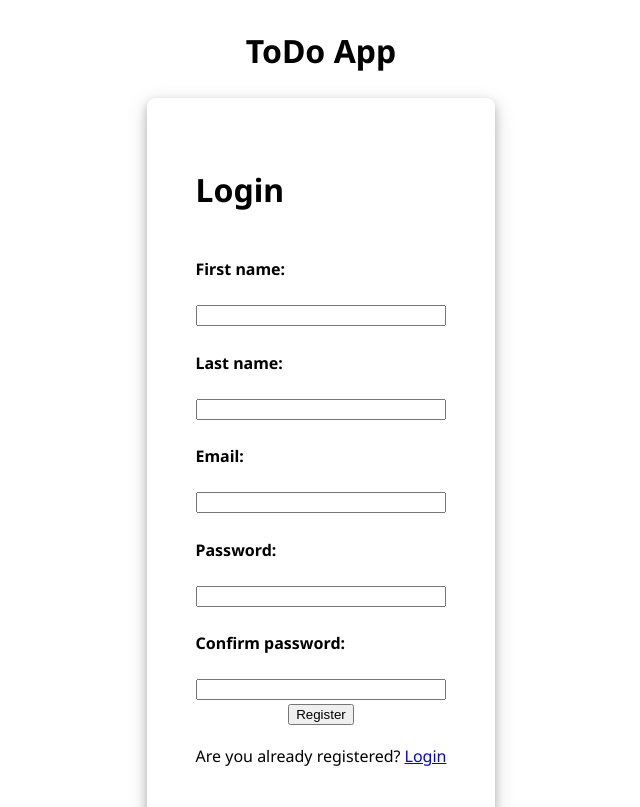
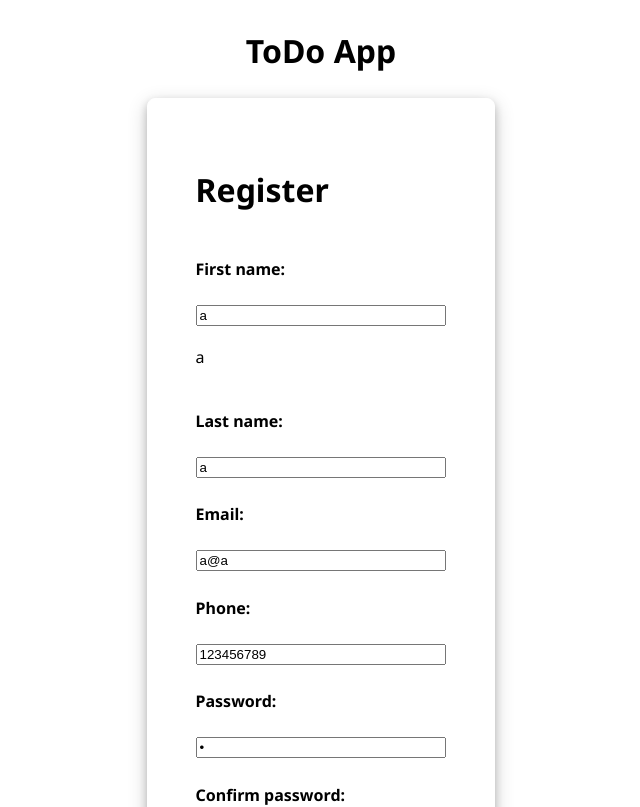
Before and after one commit to JirkaKneifl/Project-ToDoList-0.2, a React (Create React App) app in the folder todolist-app/: page /register in a window 1280 px wide. Shown: the top 807 px of the page, without its empty margins (319-959 px from the left). Built offline with nearby package versions, Linux system fonts and the light colour scheme.

Commit message:
zmeny v mine a v register plus neco malo app.tsx, index.tsx, Text.tsx

```diff
--- a/todolist-app/src/App.tsx
+++ b/todolist-app/src/App.tsx
@@ -5,9 +5,13 @@ import Login from "./pages/Login/Login";
 import Register from "./pages/Register/Register";
 import Main from "./pages/Main/Main"
 import Logout from "./pages/Logout";
+import {QueryClient , QueryClientProvider} from "react-query";
 
 function App() {
+    const queryClient = new QueryClient();
+
     return(
+      <QueryClientProvider client={queryClient}>
         <Routes>
             <Route path="/" element={<About />}/>
             <Route path={"/login"} element={<Login />}/>
@@ -15,6 +19,7 @@ function App() {
             <Route path={"/register"} element={<Register />}/>
             <Route path={"/main"} element={<Main />} />
         </Routes>
+      </QueryClientProvider>
 )
 
 
--- a/todolist-app/src/components/basicComponents/Text/Text.tsx
+++ b/todolist-app/src/components/basicComponents/Text/Text.tsx
@@ -2,7 +2,7 @@ import "./Text.css";
 
 type TextProps = {
     type: "title" | "body" | "small-body" | "meta";
-    children: string;
+    children: any;
 }
 
 const typeToElement: Record<TextProps["type"], string> = {
--- a/todolist-app/src/components/structureComponents/ListOfToDoLists/ListOfToDoLists.tsx
+++ b/todolist-app/src/components/structureComponents/ListOfToDoLists/ListOfToDoLists.tsx
@@ -13,7 +13,7 @@ function ListOfLists(){
         isError,
         error
     } = useQuery('listTodos',() =>
-        fetch('http://localhost:3000/main').then((res) => res.json())
+        fetch('http://localhost:3001/main').then((res) => res.json())
     );
 
     if (isLoading) return <p>Loading</p>;
@@ -23,9 +23,11 @@ function ListOfLists(){
         <>
             <div className={"listOfToDoListsPanel"}>
                 <VStack alignItems={"stretch"} justifyContent={"flex-start"} gap={1}>
-                    {todos?.map((todo: any) =>(
-                    <h3 className={"sidebarItem"}>{todo.title}</h3>
-                    ))}
+                    {todos?.map((todo: any) => {
+                        console.log(todo)
+                        return <Link key={todo.id_todo} to={`/main/${todo.id_todo}`}
+                              className={"sidebarItem"}>{todo.title}</Link>
+                    })}
                     <HrSeparator width={"80%"}></HrSeparator>
                     <Link to={""} className={"addButton"}><IoIosAddCircleOutline className={"addButtonIcon"}></IoIosAddCircleOutline>Add</Link>
                 </VStack>
--- a/todolist-app/src/components/structureComponents/RegisterForm/RegisterForm.tsx
+++ b/todolist-app/src/components/structureComponents/RegisterForm/RegisterForm.tsx
@@ -1,41 +1,31 @@
 import * as React from "react";
 import { Link } from "react-router-dom";
-import Button from "../../basicComponents/Button/Button";
 import VStack from "../../basicComponents/VStack";
 import Text from "../../basicComponents/Text/Text";
 import HStack from "../../basicComponents/HStack";
 import "./RegisterForm.css"
-import {useMutation, useQuery} from "react-query";
+import {useMutation} from "react-query";
 import {FormEvent, useState} from "react";
 
 function RegisterForm(){
-    const [first_name, setFirstName] = useState('');
-    const [last_name, setLastName] = useState('');
-    const [email, setEmail] = useState('');
-    const [password, setPassword] = useState('');
-    const [confirmPassword, setConfirmPassword] = useState('');
 
-    /*useQuery('register', () =>
-        fetch('http://localhost:3000/register').then((res) => res.json()), {
-            onSuccess: (data: any) => {
-                setFirstName(data.first_name);
-                setLastName(data.last_name);
-                setEmail(data.email);
-                setPassword(data.password);
-                setConfirmPassword(data.confirm_password);
-            }
-        }
-    );*/
+    const [first_name, setFirstName] = useState('a');
+    const [last_name, setLastName] = useState('a');
+    const [email, setEmail] = useState('a@a');
+    const [phone, setPhone] = useState('123456789');
+    const [password, setPassword] = useState('a');
+    const [confirmPassword, setConfirmPassword] = useState('a');
 
     const createUserMutation = useMutation('createUser', () =>
-        fetch('http://localhost:3000/register/', {
-                method: 'POST',
-                headers: {
-                    contentType: 'application/json',
-                },
-                body: JSON.stringify({first_name, last_name, email, password, confirmPassword})
-            }
-        ));
+        fetch('http://localhost:3001/register', {
+            method: 'POST',
+            headers: {'Content-Type': 'application/json'},
+            body: JSON.stringify({first_name, last_name, email, phone, password, confirmPassword})
+        }).then(() => {
+            console.log("createmutation probehl az sem")
+        }),
+
+    );
 
     const handleRegisterSubmit = (e: FormEvent) => {
         e.preventDefault();
@@ -46,41 +36,60 @@ function RegisterForm(){
             <div className={"registerForm"}>
                 <form onSubmit={handleRegisterSubmit}>
                     <VStack gap={1}>
-                        <Text type={"title"} children={"Login"}></Text>
+                        <Text type={"title"} children={"Register"}></Text>
                         <VStack gap={1} justifyContent={"flex-start"}>
-                            <Text type={"body"}>First name: </Text>
+                            <Text type={"body"}>First name:</Text>
                             <input
                                 type={"text"}
                                 name={first_name}
                                 value={first_name}
+                                onChange={(e) => setFirstName(e.target.value)}
+                                required
                             />
+                            <p>{first_name}</p>
                             <Text type={"body"}>Last name: </Text>
                             <input
                                 type={"text"}
                                 name={last_name}
                                 value={last_name}
+                                onChange={(e) => setLastName(e.target.value)}
+                                required
                             />
                             <Text type={"body"}>Email: </Text>
                             <input
                                 type={"email"}
                                 name={email}
                                 value={email}
+                                onChange={(e) => setEmail(e.target.value)}
+                                required
+                            />
+                            <Text type={"body"}>Phone: </Text>
+                            <input
+                                type={"tel"}
+                                name={phone}
+                                value={phone}
+                                onChange={(e) => setPhone(e.target.value)}
+                                required
                             />
                             <Text type={"body"}>Password: </Text>
                             <input
                                 type={"password"}
                                 name={password}
                                 value={password}
+                                onChange={(e) => setPassword(e.target.value)}
+                                required
                             />
                             <Text type={"body"}>Confirm password: </Text>
                             <input
                                 type={"password"}
                                 name={confirmPassword}
                                 value={confirmPassword}
+                                onChange={(e) => setConfirmPassword(e.target.value)}
+                                required
                             />
                         </VStack>
                         <VStack gap={1} justifyContent={"flex-start"} alignItems={"center"}>
-                            <Button onClick={handleRegisterSubmit} label={"Register"}></Button>
+                            <button type={"submit"}>Register</button>
                         </VStack>
                         <HStack gap={1} alignItems={"baseline"}>
                             <Text type={"small-body"} children={"Are you already registered?"}></Text><Link to={"/login"}>Login</Link>
--- a/todolist-app/src/index.tsx
+++ b/todolist-app/src/index.tsx
@@ -2,17 +2,14 @@ import React from 'react';
 import ReactDOM from 'react-dom/client';
 import App from './App';
 import { BrowserRouter } from "react-router-dom";
-import { QueryClient, QueryClientProvider } from 'react-query';
 
-const queryClient = new QueryClient();
+
 
 const root = ReactDOM.createRoot(document.getElementById('root') as HTMLElement);
 root.render(
     <React.StrictMode>
-        <QueryClientProvider client={queryClient}>
             <BrowserRouter>
                 <App />
             </BrowserRouter>
-        </QueryClientProvider>
     </React.StrictMode>
 );
```
Lines whose indentation alone changed are shown as unchanged.
